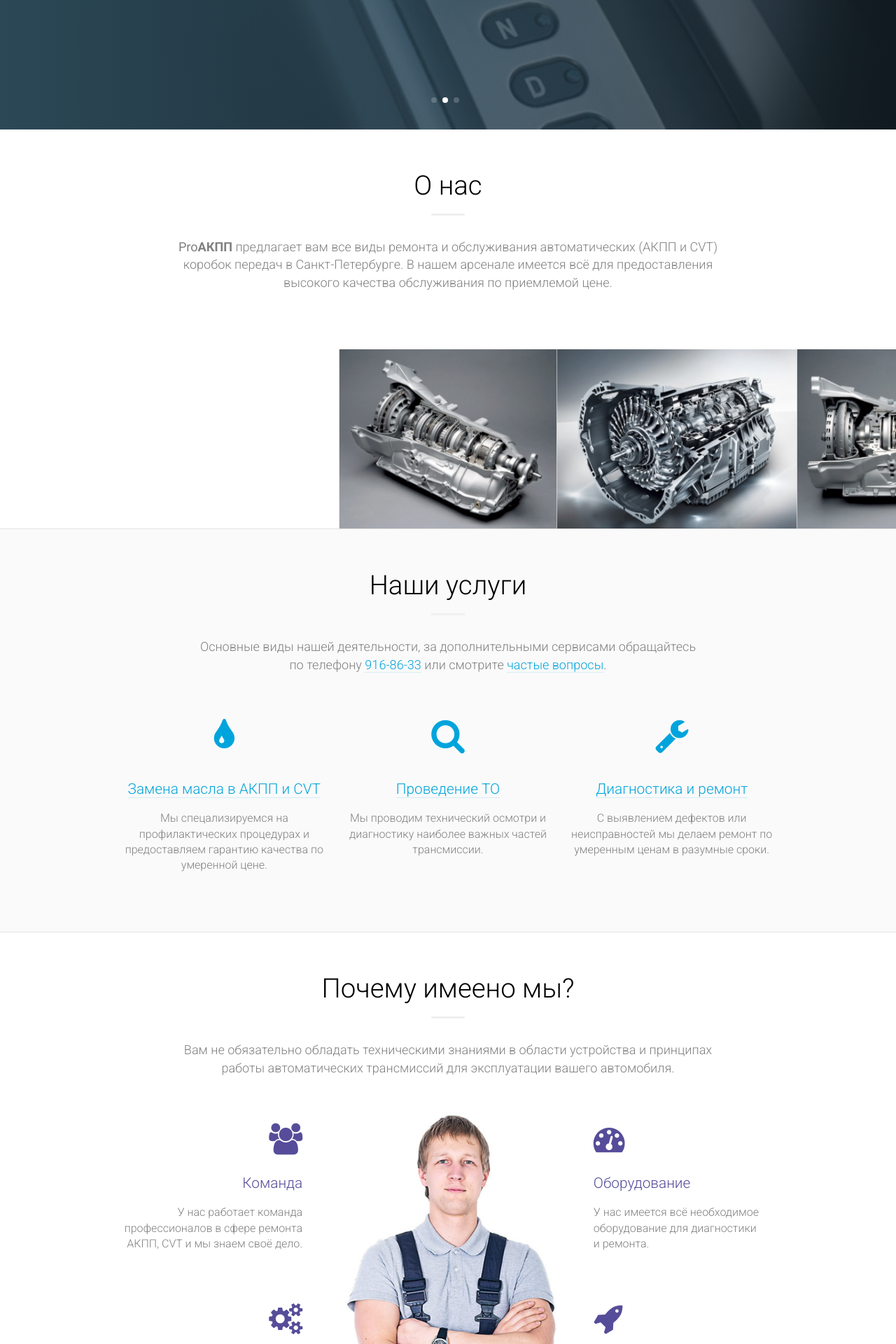
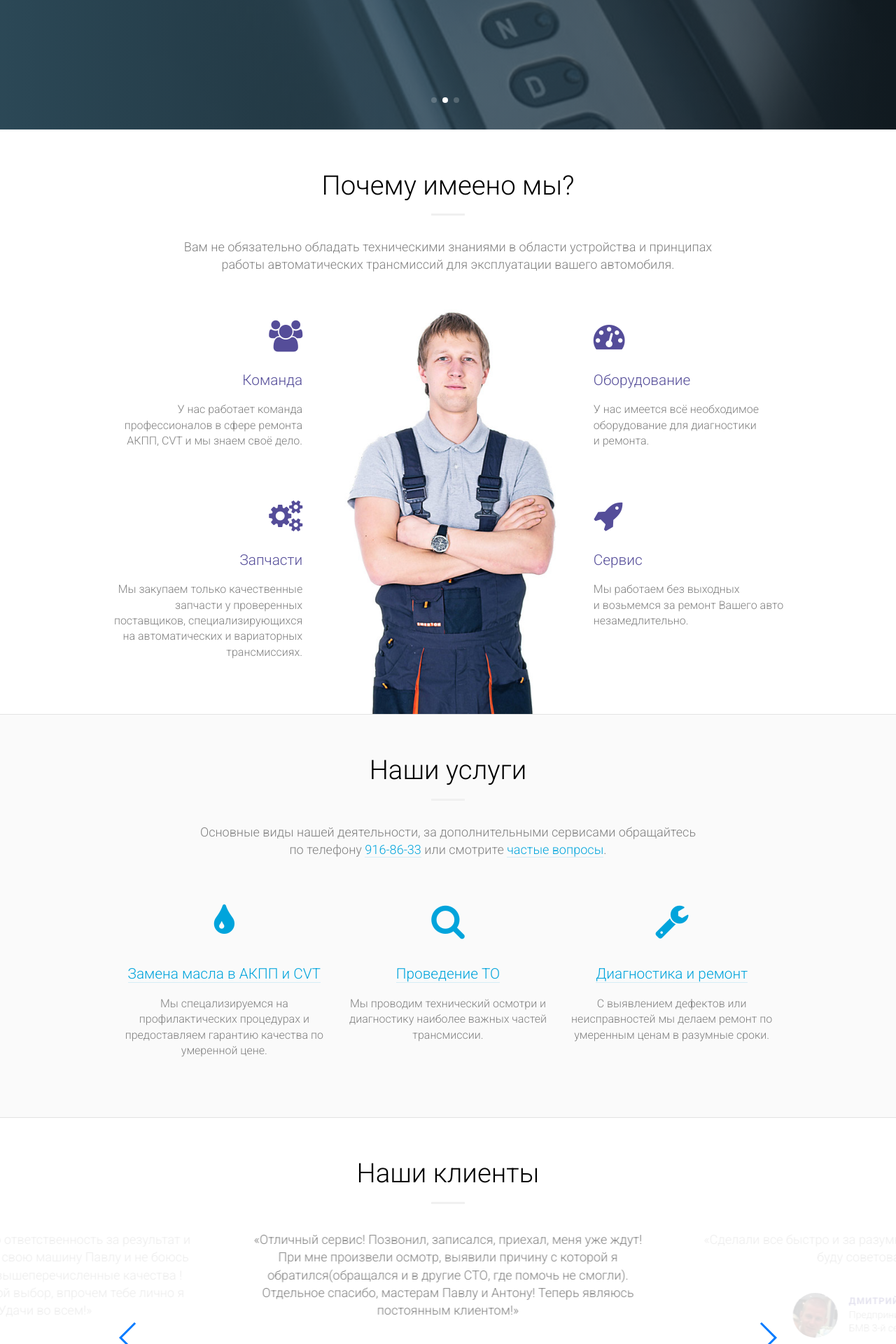
Before and after one commit to web-being/proakpp, a Jekyll site: the page built from index.html, in a window 1280 px wide. Shown: the part 553-2473 px from the top of the page at 70% size. Built offline with Jekyll 4.4.1, drawn with Linux system fonts in a browser that asks for light colours; some of the changed text lies outside the part shown.

Commit message:
Update site

```diff
--- a/_includes/features.html
+++ b/_includes/features.html
@@ -1,7 +1,7 @@
 <section class="section section--features" id="why-us">
 	<div class="centered">
 		<header class="section-header">
-			<h3 class="section-title" data-lang="en" data-aos="fade-up">Почему имеено мы?</h3>
+			<h3 class="section-title" data-lang="en">Почему имеено мы?</h3>
 			<hr class="section-dash" data-aos="fade-up" data-aos-delay="100"/>
 			<p class="section-subtitle" data-lang="en" data-aos="fade-up" data-aos-delay="200">Вам не&nbsp;обязательно обладать техническими знаниями в&nbsp;области устройства и&nbsp;принципах работы автоматических трансмиссий для эксплуатации вашего автомобиля.</p>
 		</header>
--- a/_includes/testimonials.html
+++ b/_includes/testimonials.html
@@ -8,41 +8,70 @@
 			<div class="swiper-wrapper">
 				<div class="swiper-slide section-testimonial">
 					<div class="section-testimonial-text">
-						«Чинил коробку своего XL-200. Сделали в срок, все работает, сэкономил в сравнении с официальным сервисом. Ребята молодцы, рекомендую.»
+						«Отличный сервис! Позвонил, записался, приехал, меня уже ждут! При мне произвели осмотр, выявили причину с которой я обратился(обращался и в другие СТО, где помочь не смогли). Отдельное спасибо, мастерам Павлу и Антону! Теперь являюсь постоянным клиентом!»
 					</div>
 					<div class="section-testimonial-author">
-						<a href="#vk" class="section-testimonial-link">
-							<img src="https://randomuser.me/api/portraits/men/14.jpg" class="section-testimonial-image"/>
-							<div class="section-testimonial-name">Сергей Григорьев</div>
-							<div class="section-testimonial-bio">Владелец малого бизнеса, Мерседес XL-100</div>
+						<a href="https://vk.com/id75818461" class="section-testimonial-link">
+							<img src="./assets/testimonial-2.jpg" class="section-testimonial-image"/>
+							<div class="section-testimonial-name">Евгений Бибиков</div>
+							<div class="section-testimonial-bio">ОАО Газпром<br/>Митсубиси Аутлэндер Икс Эль</div>
+						</a>
+					</div>
+				</div>
+
+				<div class="swiper-slide section-testimonial">
+					<div class="section-testimonial-text">
+						«Сделали все быстро и за разумные деньги! Спасибо большое, всем буду советовать Ваш сервис!»
+					</div>
+					<div class="section-testimonial-author">
+						<a href="https://vk.com/dmitriy21" class="section-testimonial-link">
+							<img src="./assets/testimonial-5.png" class="section-testimonial-image"/>
+							<div class="section-testimonial-name">Дмитрий Дорофеев</div>
+							<div class="section-testimonial-bio">Предприниматель<br/>БМВ 3-й серии</div>
 						</a>
 					</div>
 				</div>
 				<div class="swiper-slide section-testimonial">
 					<div class="section-testimonial-text">
-						«Порекомендовали знакомые. Гараж находится в не самом удобном месте, но ребята делают на удивление хорошо.»
+						«Являюсь уже постояным клиентом, всем довольна, всегда все быстро и качественно!!»
 					</div>
 					<div class="section-testimonial-author">
-						<a href="#vk" class="section-testimonial-link">
-							<img src="https://randomuser.me/api/portraits/men/79.jpg" class="section-testimonial-image"/>
-							<div class="section-testimonial-name">Василий Шлицов</div>
-							<div class="section-testimonial-bio">Аналитик, Ниссан Тиана 4</div>
+						<a href="https://vk.com/ekkatrin" class="section-testimonial-link">
+							<img src="./assets/testimonial-4.jpg" class="section-testimonial-image"/>
+							<div class="section-testimonial-name">Екатерина Колокольцева</div>
+							<div class="section-testimonial-bio">Домохозяйка<br/>Киа Сид</div>
 						</a>
 					</div>
 				</div>
+
 				<div class="swiper-slide section-testimonial">
 					<div class="section-testimonial-text">
-						«Обратился к ребятам за помощью в починке коробки, так как стала барахлить. Сделали быстро и дешевле чем ожидал. В общем молодцы!»
+						«25 марта забрали из сервиса наш Nissan Qashqai после ремонта вариатора, подвески и в подарок сделали трапецию. Все отлично работает. Дали гарантию полгода на вариатор. Доброжелательное отношение. Остались очень довольны. Спасибо!»
 					</div>
 					<div class="section-testimonial-author">
-						<a href="#vk" class="section-testimonial-link">
-							<img src="https://randomuser.me/api/portraits/men/33.jpg" class="section-testimonial-image"/>
-							<div class="section-testimonial-name">Анатолий Довладов</div>
-							<div class="section-testimonial-bio">Менеджер по продажам, тойота РАФ-1</div>
+						<a href="https://vk.com/furman88" class="section-testimonial-link">
+							<img src="./assets/testimonial-3.jpg" class="section-testimonial-image"/>
+							<div class="section-testimonial-name">Владимир Фурман</div>
+							<div class="section-testimonial-bio">Инженер<br/>Ниссан Кашкай</div>
 						</a>
 					</div>
 				</div>
+
+				<div class="swiper-slide section-testimonial">
+					<div class="section-testimonial-text">
+						«В любой работе самое главное это ответственность за результат и качество её выполнения. Доверяю свою машину Павлу и не боюсь за неё, у этого человека есть все вышеперечисленные качества ! Спасибо Павел твой сервис это мой выбор, впрочем тебе лично я это уже говорил :) Удачи во всем!»
+					</div>
+					<div class="section-testimonial-author">
+						<a href="https://vk.com/id2726895" class="section-testimonial-link">
+							<img src="./assets/testimonial-1.png" class="section-testimonial-image"/>
+							<div class="section-testimonial-name">Александр Егоров</div>
+							<div class="section-testimonial-bio">Фрилансер<br/>Ниссан Тиана</div>
+						</a>
+					</div>
+				</div>
+
 			</div>
+
 			<div class="swiper-pagination"></div>
 
 			<div class="swiper-button-prev"></div>
--- a/assets/index.css
+++ b/assets/index.css
@@ -819,7 +819,7 @@
 	text-align: left;
 	display: inline-block;
 	margin-top: 2.4rem;
-	min-width: 13rem;
+	min-width: 20rem;
 }
 .section-testimonial-link {
 	text-decoration: none;
--- a/index.html
+++ b/index.html
@@ -5,15 +5,17 @@
 
 
 {% include intro.html %}
+{% include features.html %}
+{% include services.html %}
+{% include testimonials.html %}
+{% include cta.html %}
+
 {% include about.html %}
+{% include brands.html %}
 {% include gallery.html %}
-{% include services.html %}
-{% include features.html %}
-{% include cta.html %}
-{% include brands.html %}
 <!-- {% include team.html %} -->
-{% include testimonials.html %}
 {% include articles.html%}
+
 {% include info.html %}
 {% include faq.html %}
 {% include contacts.html %}
```
Also changed, not shown: assets/testimonial-1.png (added), assets/testimonial-2.jpg (added), assets/testimonial-3.jpg (added), assets/testimonial-4.jpg (added), assets/testimonial-5.png (added).
